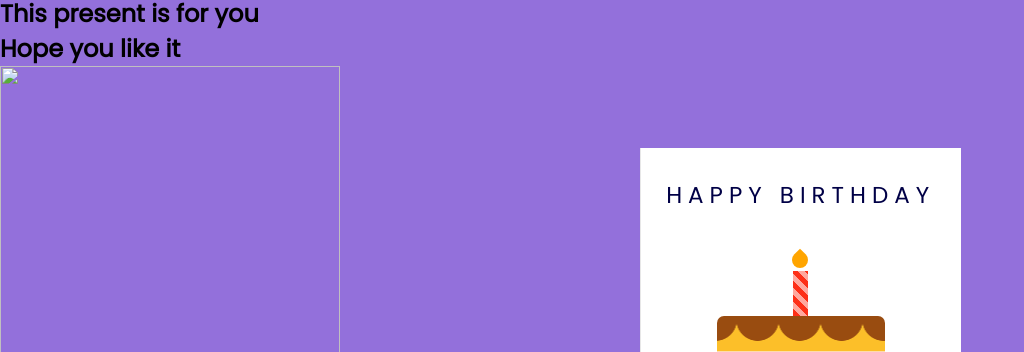
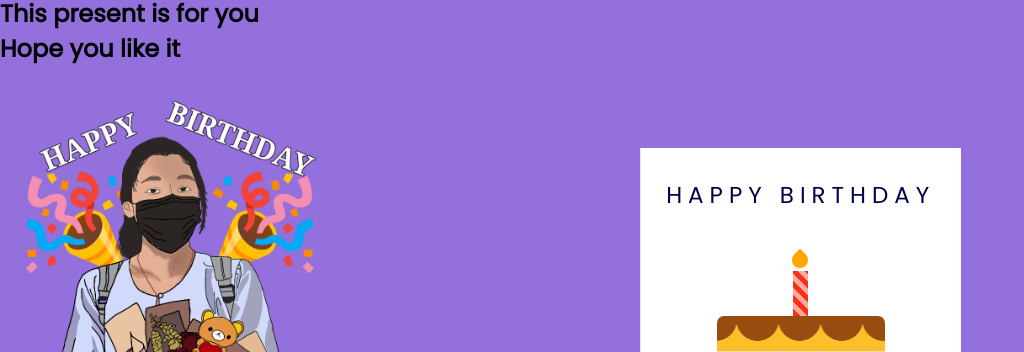
Before and after one commit to yqyap/Test-Junhan-Web, a plain HTML site: page index.html in a window 1280 px wide. Shown: the part 52-404 px from the top of the page, without its empty margins (0-1024 px from the left). Drawn offline with Linux system fonts and the light colour scheme; the site is published under a folder, as on GitHub Pages, so addresses that start at the root find nothing.

Commit message:
Update index.html

```diff
--- a/index.html
+++ b/index.html
@@ -34,5 +34,5 @@
     </div>
   </body>
 <h2>Hope you like it</h2>
-<img src="/104_20250223194743.png" width="340" height="340">;
+<img src="104_20250223194743.png" width="340" height="340">;
 </html>
```
